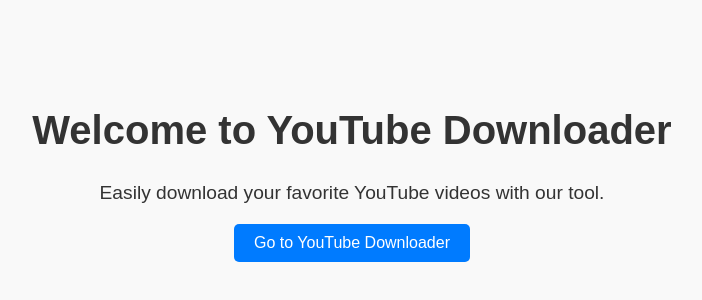
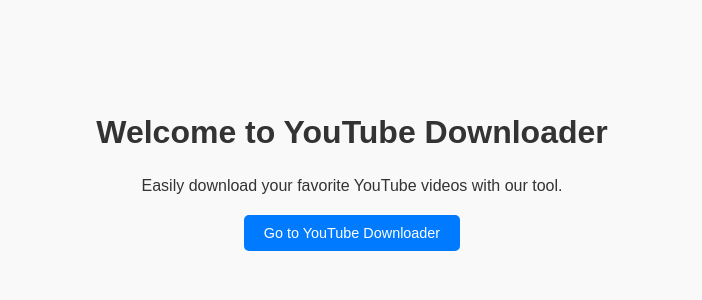
Before and after one commit to BenjDvs/nothing_here, a website: page index.html in a window 1280 px wide. Shown: the part 228-528 px from the top of the page, without its empty margins (288-990 px from the left). Drawn offline with Linux system fonts and the light colour scheme.

Commit message:
Add files via upload

```diff
--- a/index.html
+++ b/index.html
@@ -13,22 +13,24 @@
       flex-direction: column;
       align-items: center;
       justify-content: center;
-      height: 100vh;
+      min-height: 100vh;
       background-color: #f9f9f9;
       color: #333;
     }
     h1 {
-      font-size: 2.5rem;
+      font-size: 2rem;
       margin-bottom: 10px;
+      text-align: center;
     }
     p {
-      font-size: 1.2rem;
+      font-size: 1rem;
       margin-bottom: 20px;
+      text-align: center;
     }
     a {
       display: inline-block;
       padding: 10px 20px;
-      font-size: 1rem;
+      font-size: 0.9rem;
       color: white;
       background-color: #007BFF;
       text-decoration: none;
@@ -43,6 +45,7 @@
 <body>
   <h1>Welcome to YouTube Downloader</h1>
   <p>Easily download your favorite YouTube videos with our tool.</p>
-  <a href="Public/index.html">Go to YouTube Downloader</a>
+  <!-- Link to a file in a different folder -->
+  <a href="https://github.com/BenjDvs/nothing_here/blob/main/Public/index.html">Go to YouTube Downloader</a>
 </body>
 </html>
```
